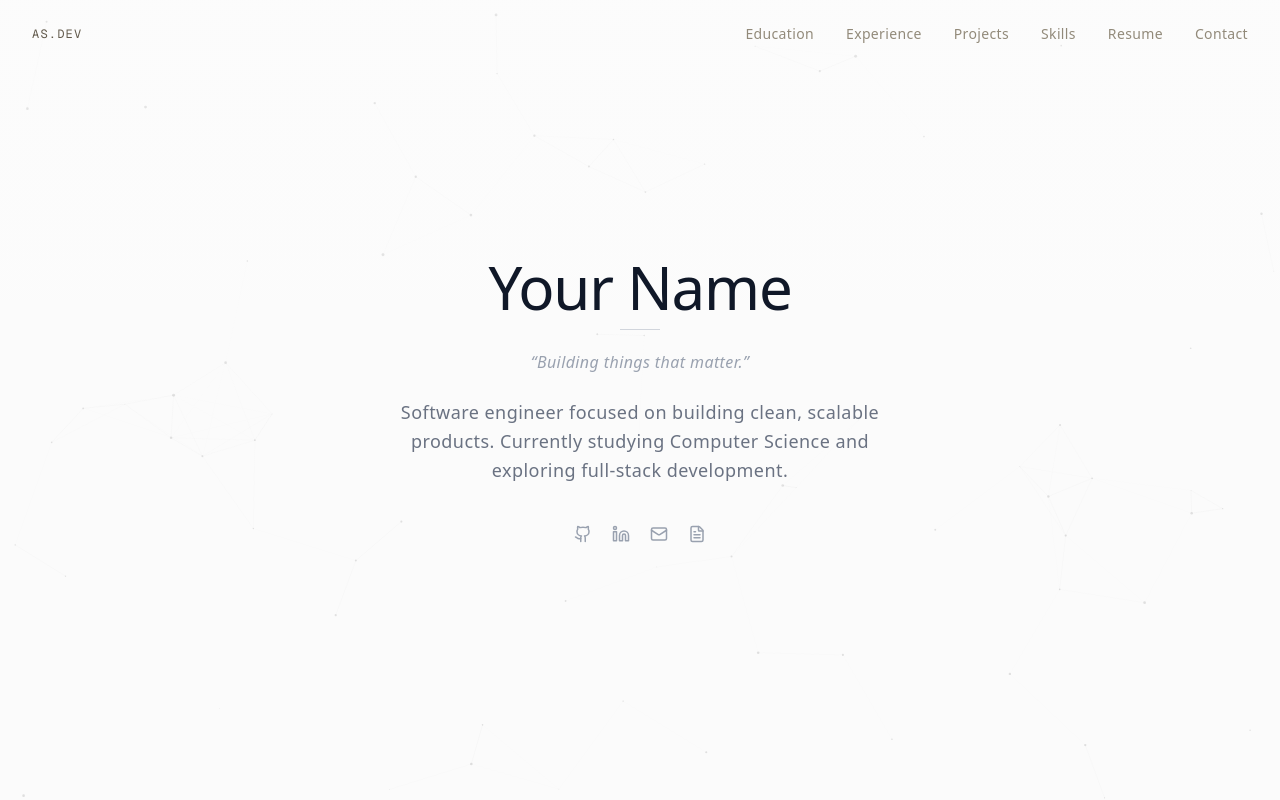
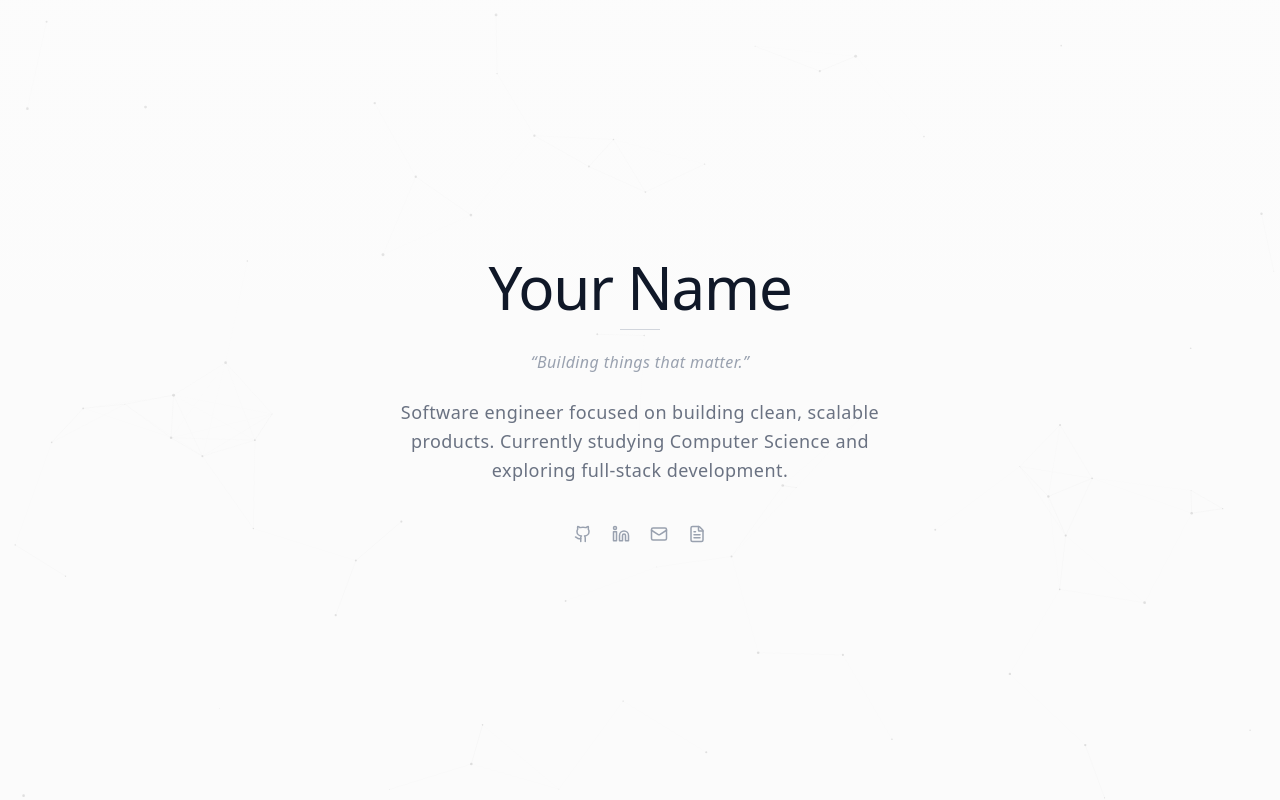
Before and after one commit to ryan7626/portfolio, a Next.js app: page / in a window 1280 px wide. Shown: the top 800 px of the page. Built offline with nearby package versions, Linux system fonts and the light colour scheme.

Commit message:
add hero scroll fade and navbar reveal

```diff
--- a/app/components/hero/Hero.tsx
+++ b/app/components/hero/Hero.tsx
@@ -3,12 +3,19 @@
 import { NeuralBackground } from "./NeuralBackground";
 import { HeroContent } from "./HeroContent";
 import { SocialLinks } from "./SocialLinks";
+import { useScrollProgress } from "@/app/lib/useScrollProgress";
 
 export function Hero() {
+  const progress = useScrollProgress();
+
   return (
     <section
       id="hero"
       className="relative min-h-screen w-full overflow-hidden bg-[#fbfbfb] text-gray-900 selection:bg-gray-200 selection:text-gray-900"
+      style={{
+        opacity: 1 - progress,
+        transform: `translateY(-${progress * 40}px)`,
+      }}
     >
       <NeuralBackground />
 
--- a/app/components/navigation/Navigation.tsx
+++ b/app/components/navigation/Navigation.tsx
@@ -1,31 +1,99 @@
 "use client";
 
-import { motion } from "framer-motion";
+import { useState } from "react";
+import { motion, AnimatePresence } from "framer-motion";
+import { Menu, X } from "lucide-react";
 import { sections } from "@/app/data/sections";
+import { useScrollProgress } from "@/app/lib/useScrollProgress";
 
 export function Navigation() {
+  const progress = useScrollProgress();
+  const [mobileOpen, setMobileOpen] = useState(false);
+
+  // Show navbar after scrolling ~60% past the hero
+  const visible = progress > 0.6;
+
   return (
+    <>
+      {/* Desktop + Mobile header bar */}
       <motion.header
-      initial={{ opacity: 0, y: -20 }}
-      animate={{ opacity: 1, y: 0 }}
-      transition={{ duration: 0.8, ease: "easeOut", delay: 0.2 }}
-      className="fixed top-0 left-0 right-0 z-50 flex items-center justify-between px-8 py-6 mix-blend-difference"
+        initial={false}
+        animate={{
+          opacity: visible ? 1 : 0,
+          y: visible ? 0 : -20,
+        }}
+        transition={{ duration: 0.35, ease: "easeOut" }}
+        className="fixed top-0 left-0 right-0 z-50 px-6 md:px-8 py-4"
+        style={{
+          pointerEvents: visible ? "auto" : "none",
+          backdropFilter: visible ? "blur(12px)" : "none",
+          WebkitBackdropFilter: visible ? "blur(12px)" : "none",
+          backgroundColor: visible ? "rgba(251, 251, 251, 0.85)" : "transparent",
+          borderBottom: visible ? "1px solid rgba(0,0,0,0.05)" : "none",
+        }}
       >
-      <div className="font-mono text-xs tracking-widest text-gray-400 select-none uppercase">
+        <div className="flex items-center justify-between max-w-5xl mx-auto">
+          {/* Logo */}
+          <a
+            href="#hero"
+            className="font-mono text-xs tracking-widest text-gray-500 select-none uppercase"
+          >
             AS.DEV
-      </div>
+          </a>
 
-      <nav className="flex gap-8">
+          {/* Desktop nav */}
+          <nav className="hidden md:flex gap-7">
             {sections.map((section) => (
               <a
                 key={section.id}
                 href={`#${section.id}`}
-            className="text-sm tracking-wide text-gray-500 hover:text-gray-900 transition-colors duration-300 select-none cursor-pointer"
+                className="text-sm tracking-wide text-gray-500 hover:text-gray-900 transition-colors duration-200 select-none"
               >
                 {section.label}
               </a>
             ))}
           </nav>
+
+          {/* Mobile hamburger */}
+          <button
+            onClick={() => setMobileOpen(!mobileOpen)}
+            className="md:hidden p-1 text-gray-500 hover:text-gray-900 transition-colors"
+            aria-label="Toggle menu"
+          >
+            {mobileOpen ? (
+              <X className="w-5 h-5" />
+            ) : (
+              <Menu className="w-5 h-5" />
+            )}
+          </button>
+        </div>
       </motion.header>
+
+      {/* Mobile dropdown */}
+      <AnimatePresence>
+        {mobileOpen && visible && (
+          <motion.nav
+            initial={{ opacity: 0, y: -10 }}
+            animate={{ opacity: 1, y: 0 }}
+            exit={{ opacity: 0, y: -10 }}
+            transition={{ duration: 0.2, ease: "easeOut" }}
+            className="fixed top-14 left-0 right-0 z-40 md:hidden bg-white/95 backdrop-blur-md border-b border-gray-100 shadow-sm"
+          >
+            <div className="flex flex-col px-6 py-4 gap-3">
+              {sections.map((section) => (
+                <a
+                  key={section.id}
+                  href={`#${section.id}`}
+                  onClick={() => setMobileOpen(false)}
+                  className="text-sm tracking-wide text-gray-500 hover:text-gray-900 transition-colors duration-200 py-1"
+                >
+                  {section.label}
+                </a>
+              ))}
+            </div>
+          </motion.nav>
+        )}
+      </AnimatePresence>
+    </>
   );
 }
--- a/app/components/sections/Contact.tsx
+++ b/app/components/sections/Contact.tsx
@@ -1,15 +1,14 @@
+import { SectionWrapper } from "./SectionWrapper";
+
 export function Contact() {
   return (
-    <section
-      id="contact"
-      className="min-h-screen flex items-center justify-center px-6 py-24"
-    >
+    <SectionWrapper id="contact">
       <div className="max-w-3xl w-full text-center">
         <h2 className="text-3xl font-medium tracking-tight text-gray-900 mb-4">
           Contact
         </h2>
         <p className="text-gray-500">Coming soon.</p>
       </div>
-    </section>
+    </SectionWrapper>
   );
 }
--- a/app/components/sections/Education.tsx
+++ b/app/components/sections/Education.tsx
@@ -1,15 +1,14 @@
+import { SectionWrapper } from "./SectionWrapper";
+
 export function Education() {
   return (
-    <section
-      id="education"
-      className="min-h-screen flex items-center justify-center px-6 py-24"
-    >
+    <SectionWrapper id="education">
       <div className="max-w-3xl w-full text-center">
         <h2 className="text-3xl font-medium tracking-tight text-gray-900 mb-4">
           Education
         </h2>
         <p className="text-gray-500">Coming soon.</p>
       </div>
-    </section>
+    </SectionWrapper>
   );
 }
--- a/app/components/sections/Experience.tsx
+++ b/app/components/sections/Experience.tsx
@@ -1,15 +1,14 @@
+import { SectionWrapper } from "./SectionWrapper";
+
 export function Experience() {
   return (
-    <section
-      id="experience"
-      className="min-h-screen flex items-center justify-center px-6 py-24"
-    >
+    <SectionWrapper id="experience">
       <div className="max-w-3xl w-full text-center">
         <h2 className="text-3xl font-medium tracking-tight text-gray-900 mb-4">
           Experience
         </h2>
         <p className="text-gray-500">Coming soon.</p>
       </div>
-    </section>
+    </SectionWrapper>
   );
 }
--- a/app/components/sections/Projects.tsx
+++ b/app/components/sections/Projects.tsx
@@ -1,15 +1,14 @@
+import { SectionWrapper } from "./SectionWrapper";
+
 export function Projects() {
   return (
-    <section
-      id="projects"
-      className="min-h-screen flex items-center justify-center px-6 py-24"
-    >
+    <SectionWrapper id="projects">
       <div className="max-w-3xl w-full text-center">
         <h2 className="text-3xl font-medium tracking-tight text-gray-900 mb-4">
           Projects
         </h2>
         <p className="text-gray-500">Coming soon.</p>
       </div>
-    </section>
+    </SectionWrapper>
   );
 }
--- a/app/components/sections/Resume.tsx
+++ b/app/components/sections/Resume.tsx
@@ -1,15 +1,14 @@
+import { SectionWrapper } from "./SectionWrapper";
+
 export function Resume() {
   return (
-    <section
-      id="resume"
-      className="min-h-screen flex items-center justify-center px-6 py-24"
-    >
+    <SectionWrapper id="resume">
       <div className="max-w-3xl w-full text-center">
         <h2 className="text-3xl font-medium tracking-tight text-gray-900 mb-4">
           Resume
         </h2>
         <p className="text-gray-500">Coming soon.</p>
       </div>
-    </section>
+    </SectionWrapper>
   );
 }
--- /dev/null
+++ b/app/components/sections/SectionWrapper.tsx
@@ -0,0 +1,28 @@
+"use client";
+
+import { motion } from "framer-motion";
+import { cn } from "@/app/lib/utils";
+
+interface SectionWrapperProps {
+  id: string;
+  className?: string;
+  children: React.ReactNode;
+}
+
+export function SectionWrapper({ id, className, children }: SectionWrapperProps) {
+  return (
+    <motion.section
+      id={id}
+      initial={{ opacity: 0, y: 30 }}
+      whileInView={{ opacity: 1, y: 0 }}
+      viewport={{ once: true, amount: 0.2 }}
+      transition={{ duration: 0.6, ease: [0.16, 1, 0.3, 1] as const }}
+      className={cn(
+        "min-h-screen flex items-center justify-center px-6 py-24",
+        className,
+      )}
+    >
+      {children}
+    </motion.section>
+  );
+}
--- a/app/components/sections/Skills.tsx
+++ b/app/components/sections/Skills.tsx
@@ -1,15 +1,14 @@
+import { SectionWrapper } from "./SectionWrapper";
+
 export function Skills() {
   return (
-    <section
-      id="skills"
-      className="min-h-screen flex items-center justify-center px-6 py-24"
-    >
+    <SectionWrapper id="skills">
       <div className="max-w-3xl w-full text-center">
         <h2 className="text-3xl font-medium tracking-tight text-gray-900 mb-4">
           Skills
         </h2>
         <p className="text-gray-500">Coming soon.</p>
       </div>
-    </section>
+    </SectionWrapper>
   );
 }
--- /dev/null
+++ b/app/lib/useScrollProgress.ts
@@ -0,0 +1,27 @@
+"use client";
+
+import { useEffect, useState } from "react";
+
+/**
+ * Returns a 0→1 progress value representing how far the hero section
+ * has been scrolled. 0 = at the top, 1 = hero fully scrolled past.
+ */
+export function useScrollProgress() {
+  const [progress, setProgress] = useState(0);
+
+  useEffect(() => {
+    const handleScroll = () => {
+      const scrollY = window.scrollY;
+      const heroHeight = window.innerHeight;
+      const p = Math.min(scrollY / heroHeight, 1);
+      setProgress(p);
+    };
+
+    window.addEventListener("scroll", handleScroll, { passive: true });
+    handleScroll();
+
+    return () => window.removeEventListener("scroll", handleScroll);
+  }, []);
+
+  return progress;
+}
```
Lines whose indentation alone changed are shown as unchanged.
